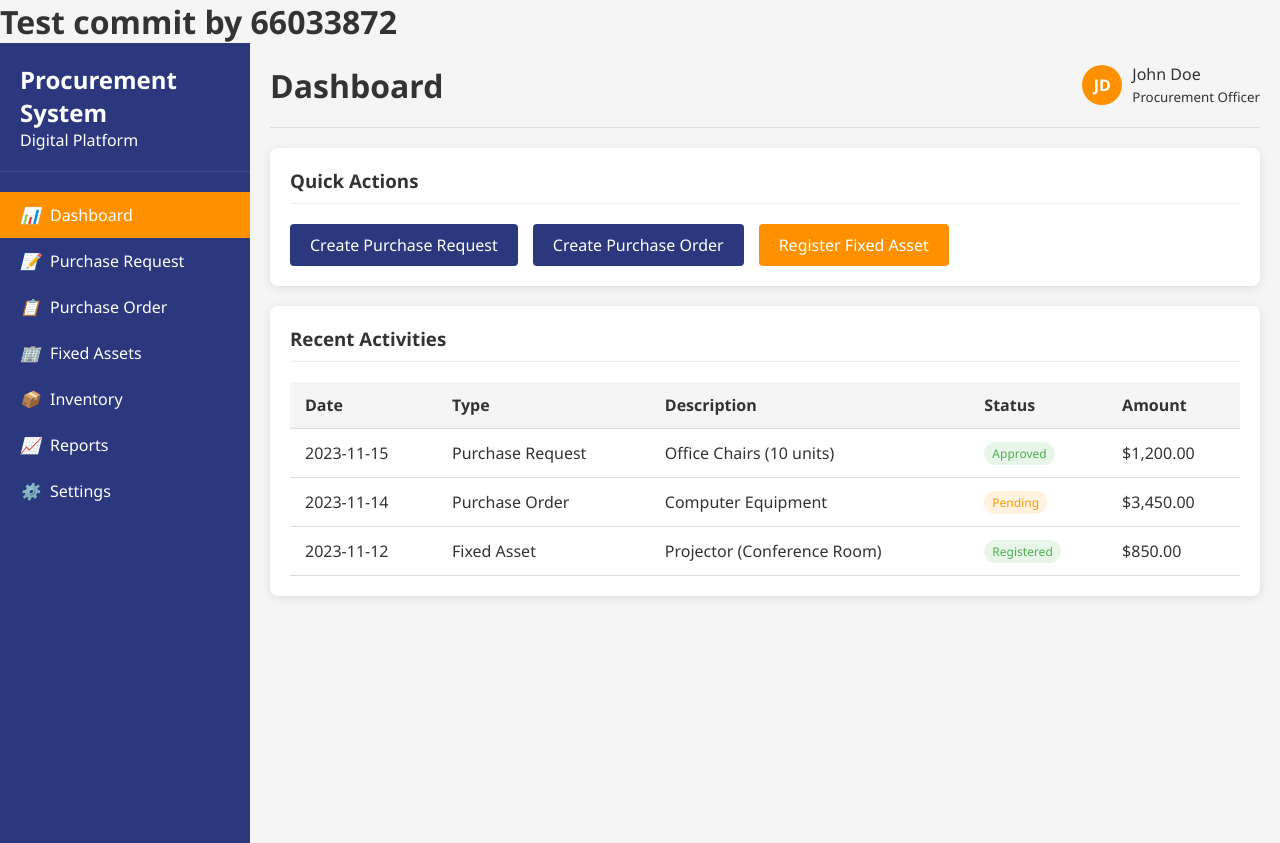
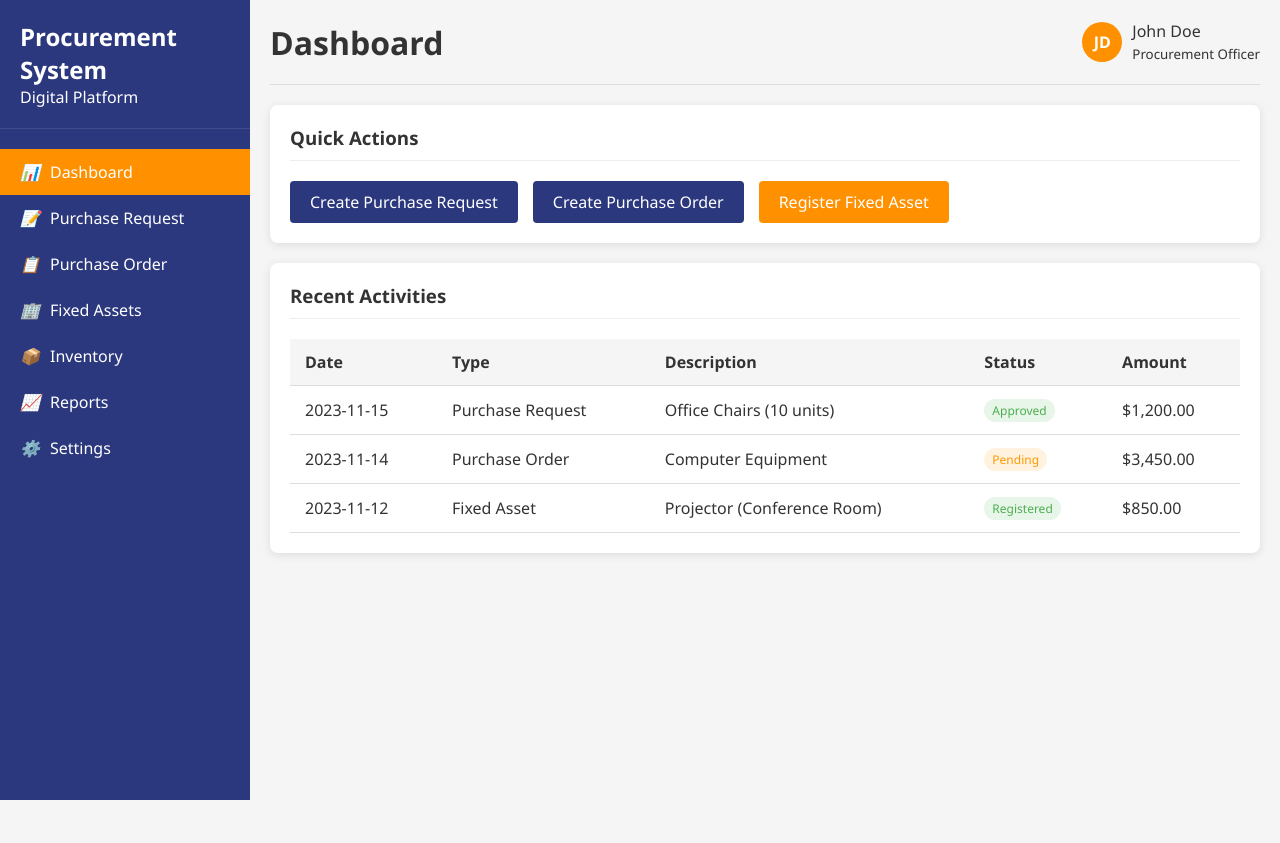
Before and after one commit to RelaxTimee/CSI204groupprojact, a plain HTML site: page index.html in a window 1280 px wide. After the commit the page ends 800 px from the top, so only its background shows below. Drawn offline with Linux system fonts and the light colour scheme.

Commit message:
Change back

```diff
--- a/index.html
+++ b/index.html
@@ -7,7 +7,6 @@
     <link rel="stylesheet" href="style.css">
 </head>
 <body>
-    <h1>Test commit by 66033872</h1>
     <div class="container">
         <!-- Sidebar -->
         <div class="sidebar">
```
